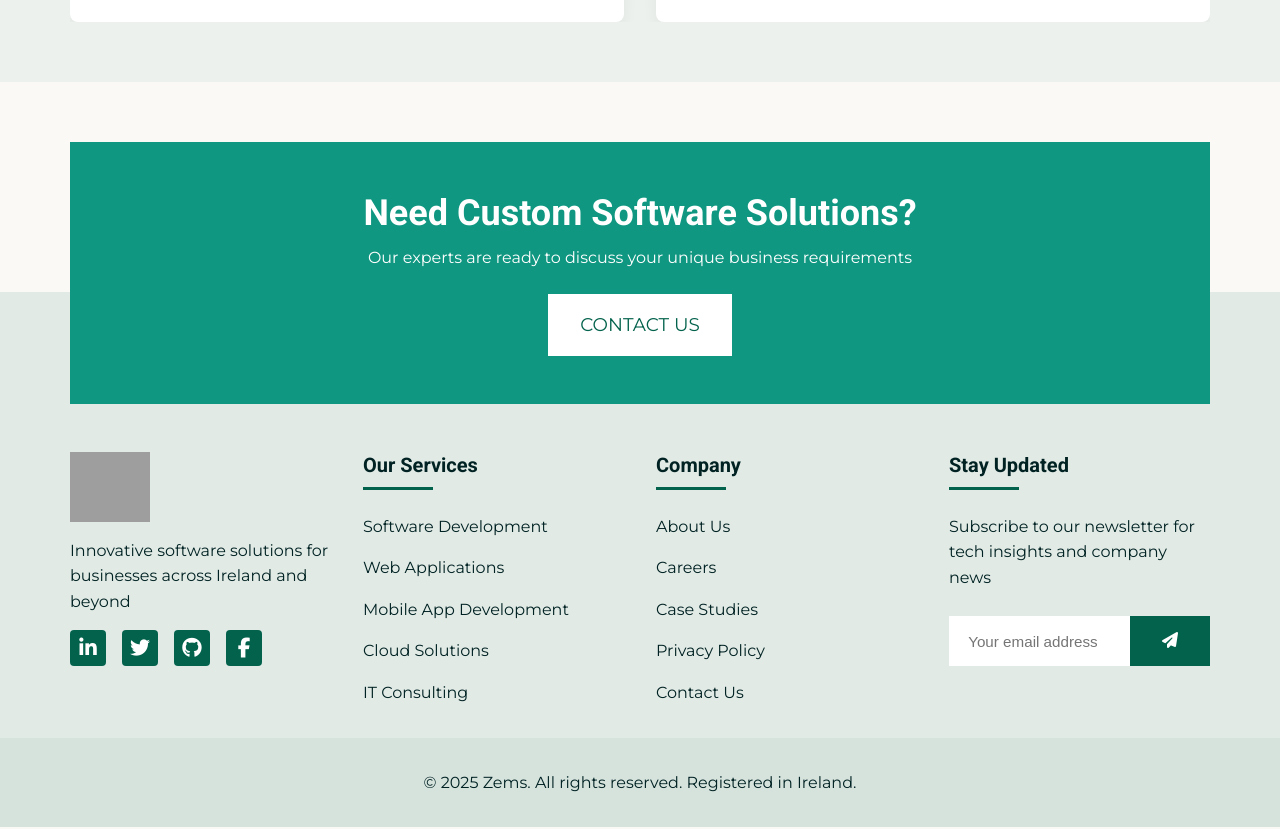
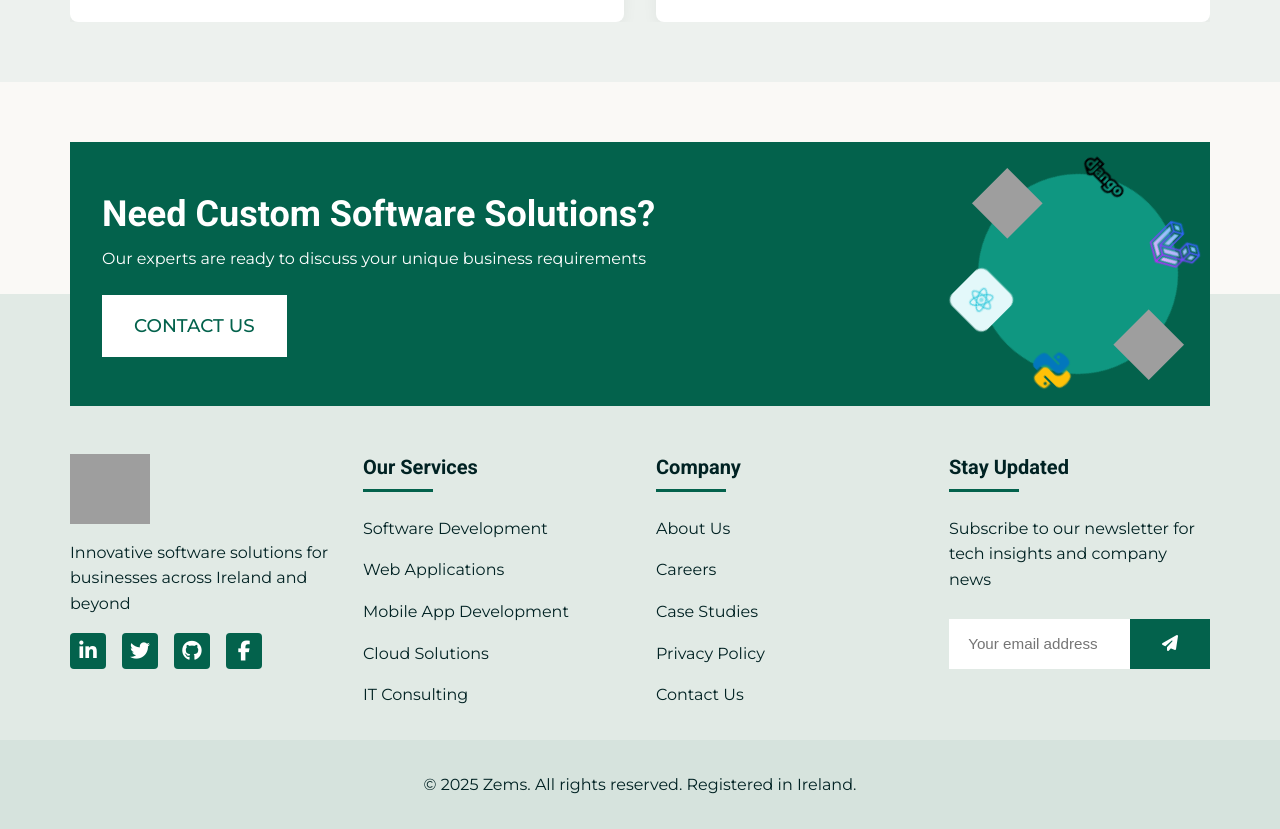
Before and after one commit to dev-nirob1/zems, a Vue app: page / in a window 1280 px wide. Shown: the part 5920-6749 px from the top of the page. Built offline with nearby package versions, Linux system fonts and the light colour scheme; grey boxes are pictures that could not be loaded.

Commit message:
update cta section with animation

```diff
--- a/package.json
+++ b/package.json
@@ -11,6 +11,7 @@
     "format": "prettier --write src/"
   },
   "dependencies": {
+    "animate.css": "^4.1.1",
     "vue": "^3.5.13",
     "vue-router": "^4.5.0"
   },
--- a/src/zems/Front/Components/Section/CtaSection.vue
+++ b/src/zems/Front/Components/Section/CtaSection.vue
@@ -1,5 +1,4 @@
 <script setup>
-import BaseButton from '@/components/Elements/BaseButton.vue';
 import BaseParagraph from '@/components/Elements/BaseParagraph.vue';
 import BaseTitle from '@/components/Elements/BaseTitle.vue';
 import { RouterLink } from 'vue-router';
@@ -9,12 +8,21 @@ import { RouterLink } from 'vue-router';
 <template>
   <section class="container">
     <div class="call-to-action">
-      <div class="text-center text-white">
+      <div class="cta-content">
         <BaseTitle>Need Custom Software Solutions?</BaseTitle>
         <BaseParagraph>
           Our experts are ready to discuss your unique business requirements
         </BaseParagraph>
         <RouterLink to="/contact-us" class="btn bg-white text-primary mt-1">CONTACT US</RouterLink>
+      </div>
+
+        <div class="tech-orbit">
+        <img src="/tech/javascript.png" alt="JavaScript" class="tech-logo logo-1">
+        <img src="/tech/python.png" alt="Python" class="tech-logo logo-2">
+        <img src="/tech/react.png" alt="React" class="tech-logo logo-3">
+        <img src="/tech/vue.png" alt="Vue" class="tech-logo logo-4">
+        <img src="/tech/django.png" alt="Django" class="tech-logo logo-5">
+        <img src="/tech/laravel.png" alt="Laravel" class="tech-logo logo-6">
       </div>
     </div>
   </section>
@@ -23,25 +31,94 @@ import { RouterLink } from 'vue-router';
 <style scoped>
 .call-to-action {
   position: relative;
-  margin-bottom: -7rem;
-  margin-top: 3.75rem;
-  background-color: var(--secondary-color);
-  padding: 3rem 0;
+  margin: 3.75rem 0 -7rem 0;
+  background-color: var(--primary-color);
+  padding: 2rem;
   display: flex;
   align-items: center;
-  justify-content: center;
+  justify-content: space-between;
+  color: var(--white-color);
 }
 
 .call-to-action p {
-  margin: .5rem 0;
+  margin: 0.5rem 0;
 }
-.call-to-action .btn {
+
+.btn {
   padding: 1rem 2rem;
   border: none;
   font-size: 1.15rem;
+  font-weight: 500;
 }
-.call-to-action .btn:hover{
+
+.btn:hover {
   background-color: var(--primary-color);
   color: var(--white-color);
 }
+
+/* Tech Orbit Animation */
+.tech-orbit {
+  position: relative;
+  width: 200px;
+  height: 200px;
+  min-width: 200px;
+  border-radius: 50%;
+  background: var(--secondary-color);
+  animation: rotate-orbit 40s linear infinite;
+}
+
+.tech-logo {
+  position: absolute;
+  width: 50px;
+  height: 50px;
+  transition: all 0.3s ease;
+  top: 50%;
+  left: 50%;
+  margin: -25px 0 0 -25px;
+}
+
+/* Circular Positioning */
+.logo-1 { transform: rotate(0deg) translateX(100px) rotate(0deg); }
+.logo-2 { transform: rotate(60deg) translateX(100px) rotate(-60deg); }
+.logo-3 { transform: rotate(120deg) translateX(100px) rotate(-120deg); }
+.logo-4 { transform: rotate(180deg) translateX(100px) rotate(-180deg); }
+.logo-5 { transform: rotate(240deg) translateX(100px) rotate(-240deg); }
+.logo-6 { transform: rotate(300deg) translateX(100px) rotate(-300deg); }
+
+/* Orbit Animation */
+@keyframes rotate-orbit {
+  100% {
+    transform: rotate(360deg);
+  }
+}
+
+
+/* Responsive Design */
+@media (max-width: 768px) {
+  .call-to-action {
+    flex-direction: column;
+    text-align: center;
+    padding: 2rem;
+  }
+
+  .tech-orbit {
+    margin-top: 2rem;
+    width: 250px;
+    height: 250px;
+  }
+
+  .tech-logo {
+    width: 40px;
+    height: 40px;
+    margin: -20px 0 0 -20px;
+  }
+
+  /* Adjust orbit radius */
+  .logo-1 { transform: rotate(0deg) translateX(100px) rotate(0deg); }
+  .logo-2 { transform: rotate(60deg) translateX(100px) rotate(-60deg); }
+  .logo-3 { transform: rotate(120deg) translateX(100px) rotate(-120deg); }
+  .logo-4 { transform: rotate(180deg) translateX(100px) rotate(-180deg); }
+  .logo-5 { transform: rotate(240deg) translateX(100px) rotate(-240deg); }
+  .logo-6 { transform: rotate(300deg) translateX(100px) rotate(-300deg); }
+}
 </style>
```
Also changed, not shown: src/plugins/animation.js (+45 -0 lines), 1 other file (tests, documents, lock files or other folders).
